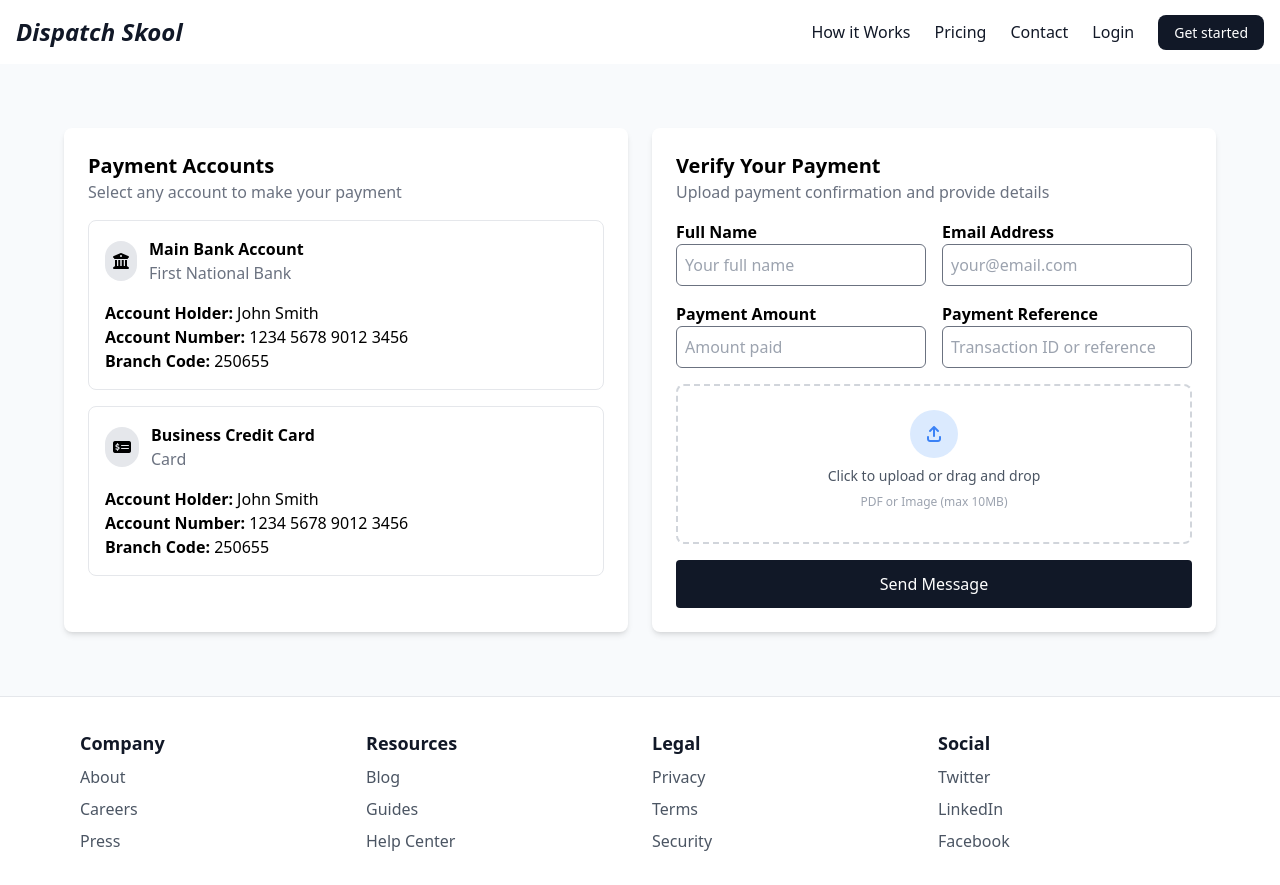
After one commit to hassan689/My_data, a Django app: page /pricing in a window 1280 px wide. The commit adds this page. Run offline with Django 5.2, Linux system fonts and the light colour scheme; some libraries are stand-ins or nearby versions.

Commit message:
payment processing page
with form submission and email sending

```diff
--- a/growth_skool/settings.py
+++ b/growth_skool/settings.py
@@ -24,9 +24,9 @@ SECRET_KEY = 'django-insecure-+9qyu0$!3np#mzlsgluumdww4^dg0+@wpn8@^r*ni9cu)e47z#
 ENCRYPT_KEY = b'0T8rrQtvapiIr6znitchWIAkX-nZE8K3qLq2AGasHpM='
 
 # SECURITY WARNING: don't run with debug turned on in production!
-DEBUG = False
+DEBUG = True
 
-ALLOWED_HOSTS = ['*']
+ALLOWED_HOSTS = []
 AUTH_USER_MODEL = "users.CustomUser"
 
 
--- a/main/forms.py
+++ b/main/forms.py
@@ -14,3 +14,10 @@ class ContactForm(forms.Form):
         required=True,
         widget=forms.Textarea(attrs={'placeholder': 'Your Message', 'rows': 3})
     )
+
+class PaymentVerificationForm(forms.Form):
+    full_name = forms.CharField(max_length=255, widget=forms.TextInput(attrs={'placeholder': 'Your full name'}))
+    email = forms.EmailField(widget=forms.EmailInput(attrs={'placeholder': 'your@email.com'}))
+    payment_amount = forms.DecimalField(max_digits=10, decimal_places=2, widget=forms.NumberInput(attrs={'placeholder': 'Amount paid'}))
+    payment_reference = forms.CharField(max_length=255, widget=forms.TextInput(attrs={'placeholder': 'Transaction ID or reference'}))
+    file_upload = forms.FileField(required=True)
--- a/main/urls.py
+++ b/main/urls.py
@@ -5,4 +5,5 @@ app_name = 'main'
 
 urlpatterns = [
     path('', views.index, name="index"),
+		path('pricing', views.price_page, name='price_page')
 ]
--- a/main/views.py
+++ b/main/views.py
@@ -2,7 +2,9 @@ from concurrent.futures import ThreadPoolExecutor
 from django.core.mail import EmailMessage
 from django.shortcuts import render, redirect
 from django.conf import settings
-from .forms import ContactForm
+from django.contrib import messages
+from .forms import ContactForm, PaymentVerificationForm
+
 
 executor = ThreadPoolExecutor(max_workers=5)  # Thread pool for async execution
 
@@ -46,3 +48,63 @@ def index(request):
                 error_message = f"An error occurred: {str(e)}"
 
     return render(request, 'main/index.html', {'form': form, 'error_message': error_message})
+
+
+
+def send_email_with_attachment(subject, message, recipient, file):
+    """Sends an email with an image attachment."""
+    try:
+        email_message = EmailMessage(
+            subject=subject,
+            body=message,
+            from_email=settings.DEFAULT_FROM_EMAIL,
+            to=[recipient]
+        )
+
+        # Read the file before passing to EmailMessage
+        if file:
+            file_content = file.read()
+            email_message.attach(file.name, file_content, file.content_type)
+
+        email_message.send()
+    except Exception as e:
+        print(f"Email sending failed: {str(e)}")
+
+
+def price_page(request):
+    if request.method == 'POST':
+        form = PaymentVerificationForm(request.POST, request.FILES)
+        if form.is_valid():
+            # Extract data
+            full_name = form.cleaned_data['full_name']
+            email = form.cleaned_data['email']
+            payment_amount = form.cleaned_data['payment_amount']
+            payment_reference = form.cleaned_data['payment_reference']
+            receipt = request.FILES['file_upload']
+
+            # Email details
+            subject = "New Payment Verification Submission"
+            message = (
+                f"Full Name: {full_name}\n"
+                f"Email: {email}\n"
+                f"Payment Amount: ${payment_amount}\n"
+                f"Payment Reference: {payment_reference}\n\n"
+                "Please find the attached receipt for verification."
+            )
+
+            # Send email
+            email_message = EmailMessage(
+                subject,
+                message,
+                settings.DEFAULT_FROM_EMAIL,
+                [settings.EMAIL_HOST_USER]  # Send to email host user
+            )
+
+            executor.submit(send_email_with_attachment, subject, message, settings.EMAIL_HOST_USER, receipt)
+            messages.success(request, "Your payment verification request has been submitted successfully!")
+            return redirect('main:index')  # Redirect to a success page
+
+    else:
+        form = PaymentVerificationForm()
+
+    return render(request, 'main/price_page.html', {'form': form})
--- /dev/null
+++ b/templates/main/price_page.html
@@ -0,0 +1,119 @@
+{% extends "base.html" %}
+
+{% load static %}
+{% load widget_tweaks %}
+
+{% block 'title' %}Dispatch Skool - Checkout{% endblock %}
+
+{% block 'content' %}
+
+
+<div class="container mx-auto p-5 md:p-16 max-w-7xl mt-16">
+	<div class="flex flex-col md:flex-row gap-6">
+			<!-- Payment Accounts Box -->
+			<div class="w-full md:w-1/2 bg-white shadow-md p-6 rounded-lg">
+					<h2 class="text-xl font-semibold">Payment Accounts</h2>
+					<p class="text-gray-500">Select any account to make your payment</p>
+					<div class="mt-4 border rounded-lg p-4">
+							<div class="flex items-center gap-3">
+									<div class="bg-gray-200 p-2 rounded-full">
+										<i class="fa-solid fa-building-columns"></i>
+									</div>
+									<div>
+											<h3 class="font-semibold">Main Bank Account</h3>
+											<p class="text-gray-500">First National Bank</p>
+									</div>
+							</div>
+							<div class="mt-4">
+									<p><span class="font-semibold">Account Holder:</span> John Smith</p>
+									<p><span class="font-semibold">Account Number:</span> 1234 5678 9012 3456</p>
+									<p><span class="font-semibold">Branch Code:</span> 250655</p>
+							</div>
+					</div>
+
+					<div class="mt-4 border rounded-lg p-4">
+							<div class="flex items-center gap-3">
+									<div class="bg-gray-200 p-2 rounded-full">
+										<i class="fa-solid fa-money-check-dollar"></i>
+									</div>
+									<div>
+											<h3 class="font-semibold">Business Credit Card</h3>
+											<p class="text-gray-500">Card</p>
+									</div>
+							</div>
+							<div class="mt-4">
+									<p><span class="font-semibold">Account Holder:</span> John Smith</p>
+									<p><span class="font-semibold">Account Number:</span> 1234 5678 9012 3456</p>
+									<p><span class="font-semibold">Branch Code:</span> 250655</p>
+							</div>
+					</div>
+			</div>
+
+			<!-- Verify Your Payment Box -->
+			<div class="w-full md:w-1/2 bg-white shadow-md p-6 rounded-lg">
+					<h2 class="text-xl font-semibold">Verify Your Payment</h2>
+					<p class="text-gray-500">Upload payment confirmation and provide details</p>
+
+					<form method="post" enctype="multipart/form-data" class="mt-4 space-y-4">
+							{% csrf_token %}
+
+							<div class="grid grid-cols-1 md:grid-cols-2 gap-4">
+									<!-- Full Name -->
+									<div class="flex flex-col">
+											<label class="font-semibold">Full Name</label>
+											{{ form.full_name|add_class:"border p-2 rounded-md" }}
+									</div>
+
+									<!-- Email Address -->
+									<div class="flex flex-col">
+											<label class="font-semibold">Email Address</label>
+											{{ form.email|add_class:"border p-2 rounded-md" }}
+									</div>
+
+									<!-- Payment Amount -->
+									<div class="flex flex-col">
+											<label class="font-semibold">Payment Amount</label>
+											{{ form.payment_amount|add_class:"border p-2 rounded-md" }}
+									</div>
+
+									<!-- Payment Reference -->
+									<div class="flex flex-col">
+											<label class="font-semibold">Payment Reference</label>
+											{{ form.payment_reference|add_class:"border p-2 rounded-md" }}
+									</div>
+							</div>
+
+							<!-- File Upload -->
+							<label class="mt-4 flex flex-col items-center justify-center w-full border-2 border-dashed border-gray-300 rounded-lg py-6 cursor-pointer hover:border-gray-400 focus-within:ring-2 focus-within:ring-blue-500">
+								{{ form.file_upload|attr:"class:hidden" |attr:"onchange:updateFileName(this)" }}
+
+								<div class="flex flex-col items-center space-y-2">
+									<div class="w-12 h-12 flex items-center justify-center rounded-full bg-blue-100 text-blue-500">
+										<i class="fa-solid fa-arrow-up-from-bracket"></i>
+									</div>
+										<p class="text-sm font-medium text-gray-600">Click to upload or drag and drop</p>
+										<p class="text-xs text-gray-400">PDF or Image (max 10MB)</p>
+										<p id="file-name" class="text-sm text-gray-500"></p> <!-- Display file name -->
+								</div>
+							</label>
+
+							<!-- Submit Button -->
+							<button type="submit" class="w-full bg-gray-900 hover:bg-gray-800 text-white py-3 rounded">
+									Send Message
+							</button>
+					</form>
+
+					<script>
+						function updateFileName(input) {
+								const fileName = input.files.length ? input.files[0].name : "No file chosen";
+								document.getElementById("file-name").textContent = fileName;
+						}
+					</script>
+
+			</div>
+	</div>
+</div>
+
+
+
+{% endblock %}
```
Also changed, not shown: templates/dashboard/add_email_account.html (+8 -4 lines), templates/dashboard/campaign.html (+8 -4 lines), templates/main/index.html (+15 -3 lines).
